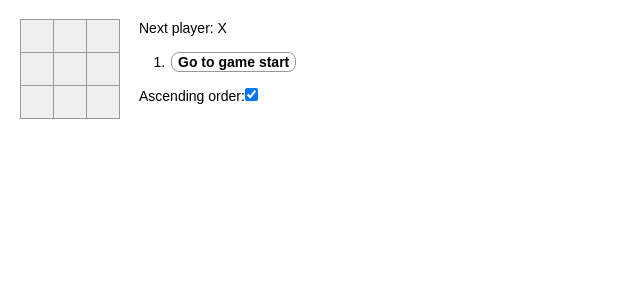
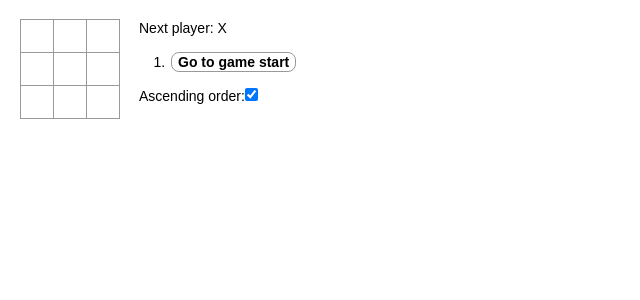
Before and after one commit to daxadal/tic-tac-toe-react, a React (Create React App) app: page / in a window 1280 px wide. Shown: the top 300 px of the page, without its empty margins (0-640 px from the left). Built offline with nearby package versions, Linux system fonts and the light colour scheme.

Commit message:
Fix Sqare background color

```diff
--- a/src/Square.tsx
+++ b/src/Square.tsx
@@ -16,6 +16,7 @@ const StyledButton = styled.button<{ bold: boolean }>`
   text-align: center;
   width: 34px;
   color: ${(props) => (props.bold ? "green" : props.theme.text)};
+  background-color: ${(props) => props.theme.background};
 
   &:focus {
     outline: none;
```
